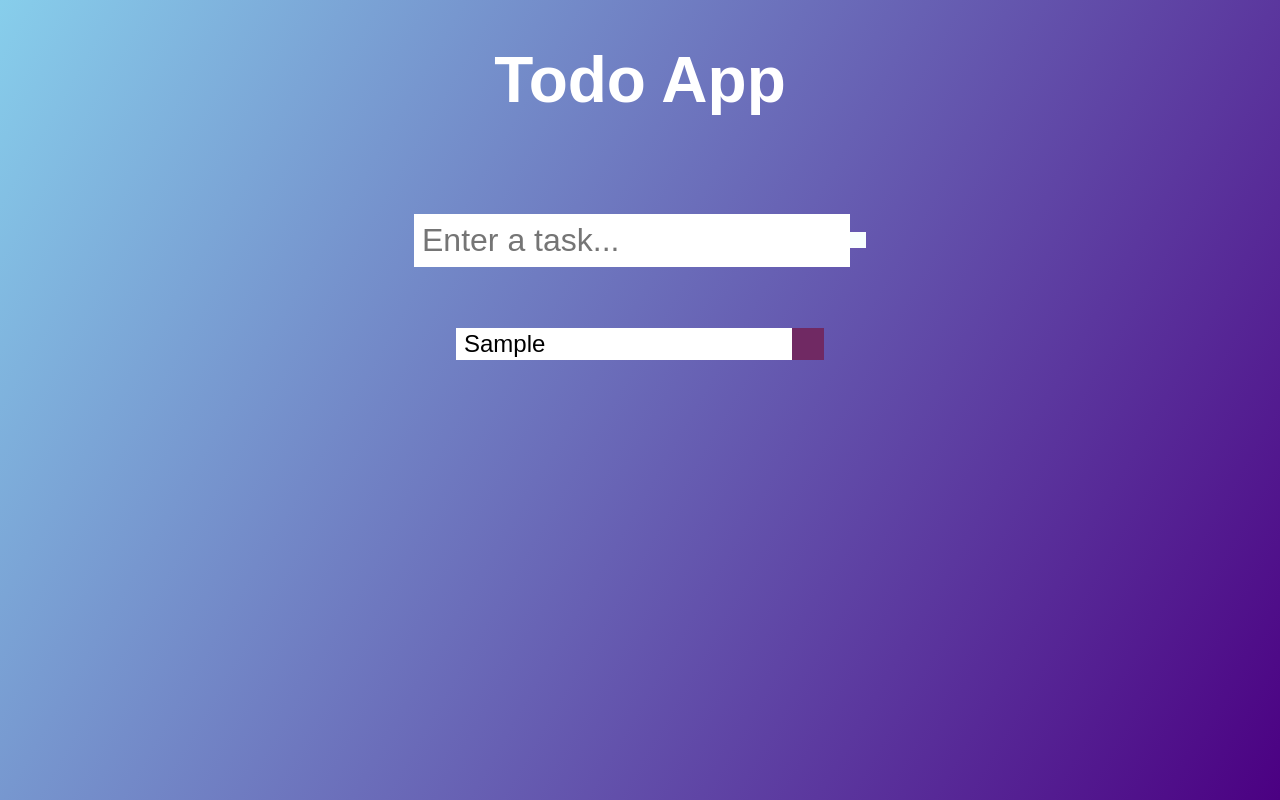
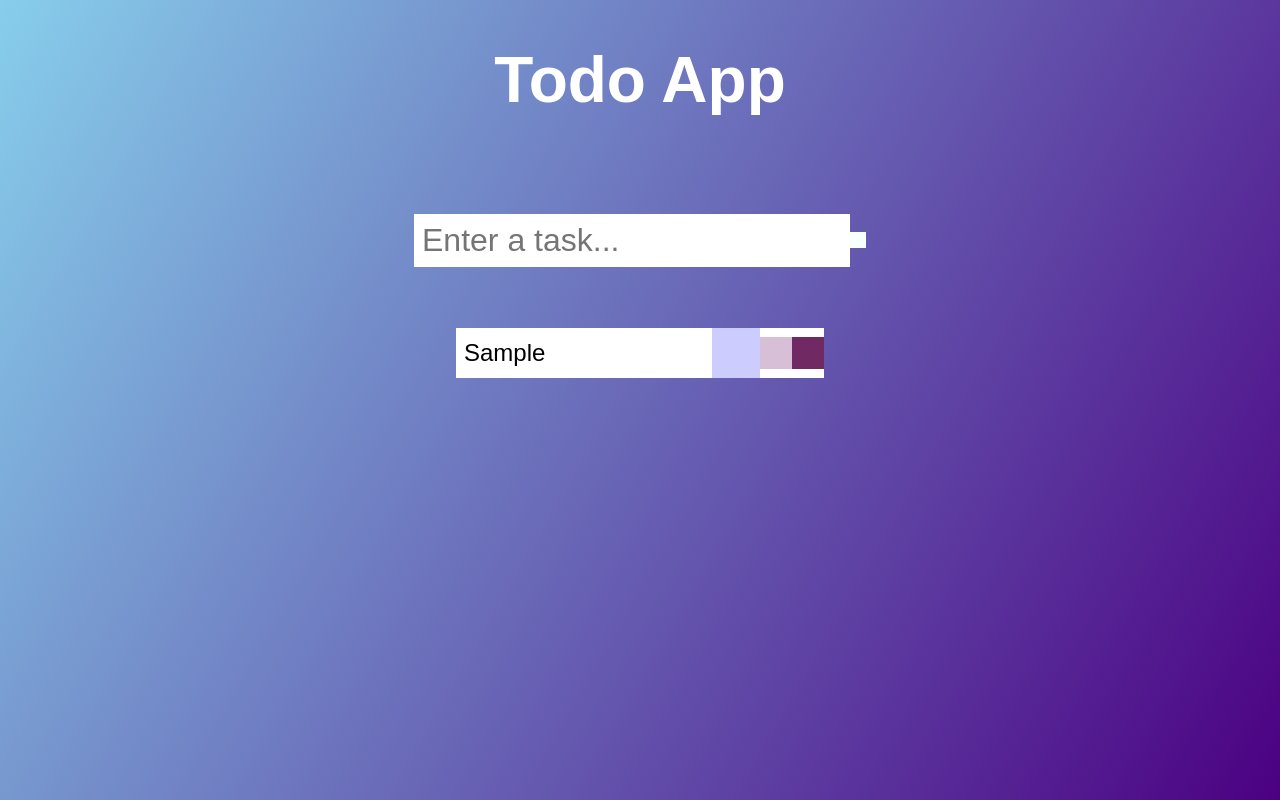
Before and after one commit to dusanisakov97/todo-react, a React (Create React App) app: page / in a window 1280 px wide. Both pictures are taken after typing "Sample" into the empty fields and a click on the button 858 px from the left and 240 px from the top of the page. Built offline with nearby package versions, Linux system fonts and the light colour scheme; the HTML template or start-up script is replaced by a standard one.

Commit message:
added icons

```diff
--- a/src/components/Todo.js
+++ b/src/components/Todo.js
@@ -6,6 +6,12 @@ const Todo = ({ index, todo, deleteTodo }) => {
       <li key={index} className="todo-item">
         {todo}
       </li>
+      <button className="complete-btn">
+        <i class="fas fa-check"></i>
+      </button>
+      <button className="edit-btn">
+        <i class="fas fa-edit"></i>
+      </button>
       <button className="trash-btn" onClick={() => deleteTodo(index)}>
         <i class="fas fa-trash"></i>
       </button>
```
